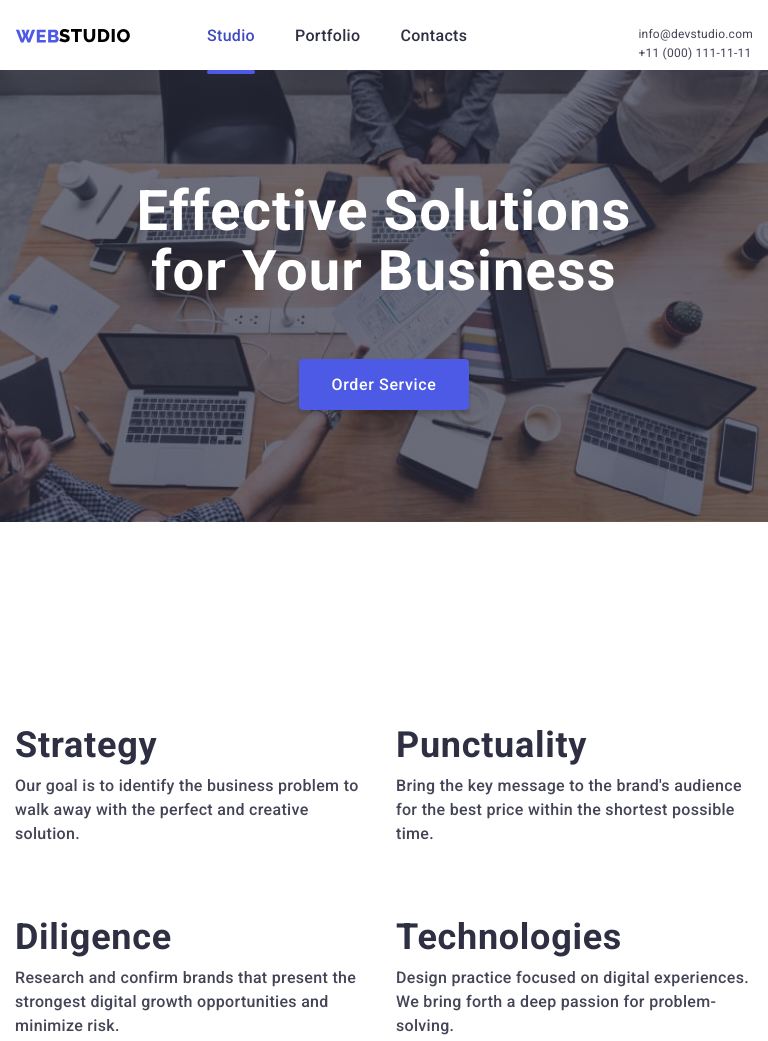
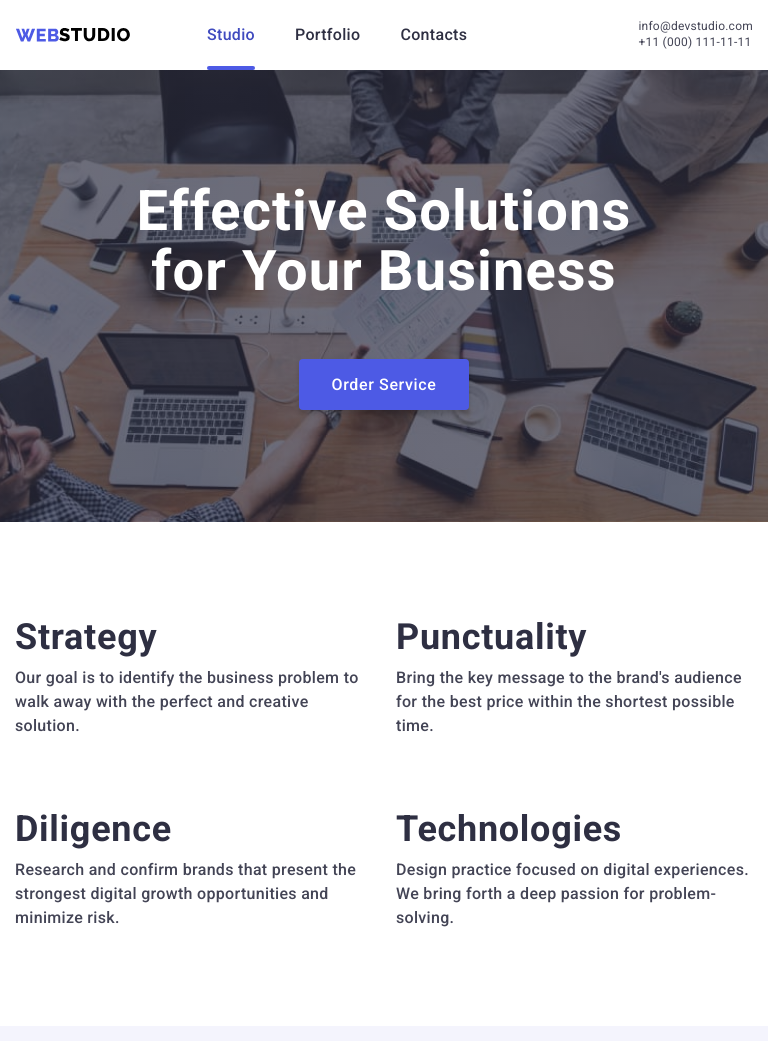
Before and after one commit to Yurii19870524/goit-markup-hw-07, a plain HTML site: page index.html in a window 768 px wide. Shown: the top 1041 px of the page. Drawn offline with nearby package versions, Linux system fonts and the light colour scheme.

Commit message:
modified:   css/styles.css

```diff
--- a/css/styles.css
+++ b/css/styles.css
@@ -894,7 +894,7 @@ section {
   height: 4px;
 
   left: 0;
-  bottom: -3px;
+  bottom: -1px;
   background-color: var(--color-active);
   border-radius: 2px;
   opacity: 1;
@@ -906,6 +906,10 @@ section {
   margin-left: auto;
 }
 
+.contact-item {
+  line-height: 0;
+}
+
 .contact-link {
   color: var(--color-information);
 
@@ -913,11 +917,6 @@ section {
 }
 
 @media screen and (max-width: 1199.98px) {
-  .contact-main {
-    margin-top: 24px;
-    margin-bottom: 10px;
-  }
-
   .contact-link {
     font-size: 12px;
     line-height: 1.33;
@@ -947,12 +946,6 @@ section {
 }
 
 /* tablet main */
-
-@media screen and (min-width: 768px) and (max-width: 1199.98px) {
-  .hero {
-    margin-bottom: 108px;
-  }
-}
 
 @media screen and (min-width: 768px) {
   .hero-title {
```
